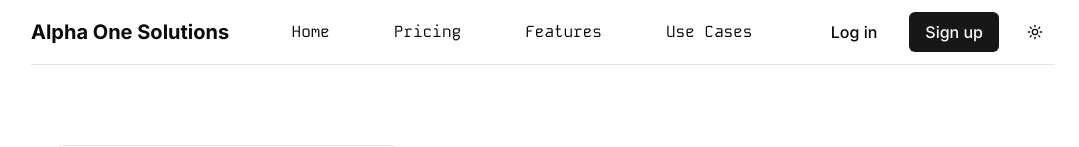
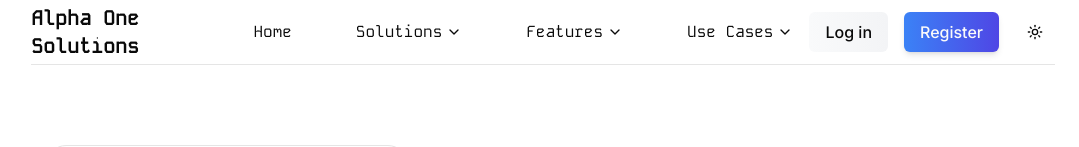
Before and after one commit to hardupet/solar, a Next.js app: page / in a window 1280 px wide. Shown: the top 147 px of the page, without its empty margins (97-1176 px from the left). Built offline with nearby package versions, Linux system fonts and the light colour scheme.

Commit message:
Fix: Changes the the navigation menu, both mobile and laptop view

```diff
--- a/components/shared/header/index.tsx
+++ b/components/shared/header/index.tsx
@@ -1,35 +1,187 @@
+"use client"
+
 import { Button } from "@/components/ui/button"
 import { ThemeToggle } from "@/components/shared/header/theme-toggle"
-import { MobileMenu } from "@/components/mobile-menu"
+import { MobileMenu } from "@/components/shared/header/mobile-menu"
+import { motion } from "framer-motion"
+import {
+  DropdownMenu,
+  DropdownMenuContent,
+  DropdownMenuItem,
+  DropdownMenuTrigger,
+} from "@/components/ui/dropdown-menu"
+import {
+  ChevronDown,
+  Sun,
+  Wind,
+  Leaf,
+  Battery,
+  LineChart,
+  Settings,
+  Shield,
+  Building2,
+  Home,
+  Factory,
+  CloudSun,
+  Gauge,
+  Lightbulb,
+  Users
+} from "lucide-react"
+import {
+  HoverCard,
+  HoverCardContent,
+  HoverCardTrigger,
+} from "@/components/ui/hover-card"
 
 export function Header() {
+  const navItems = [
+    {
+      text: "Home",
+      dropdownItems: [] // no dropdown for home
+    },
+    {
+      text: "Solutions",
+      dropdownItems: [
+        { text: "Solar Energy", icon: Sun },
+        { text: "Wind Power", icon: Wind },
+        { text: "Energy Storage", icon: Battery },
+        { text: "Smart Monitoring", icon: Gauge }
+      ]
+    },
+    {
+      text: "Features",
+      dropdownItems: [
+        { text: "Energy Analytics", icon: LineChart },
+        { text: "Weather Forecasting", icon: CloudSun },
+        { text: "System Integration", icon: Settings },
+        { text: "Smart Grid", icon: Lightbulb },
+        { text: "Data Security", icon: Shield }
+      ]
+    },
+    {
+      text: "Use Cases",
+      dropdownItems: [
+        { text: "Residential", icon: Home },
+        { text: "Commercial", icon: Building2 },
+        { text: "Industrial", icon: Factory },
+        { text: "Community Solar", icon: Users },
+        { text: "Sustainability", icon: Leaf }
+      ]
+    },
+  ]
+
+  const navVariants = {
+    hidden: { opacity: 0, y: -10 },
+    visible: (i: number) => ({
+      opacity: 1,
+      y: 0,
+      transition: {
+        delay: i * 0.1,
+        duration: 0.5,
+      },
+    }),
+  }
+
   return (
     <header className="sticky top-0 z-50 w-full border-b">
       <div className="container flex h-16 items-center justify-between">
         <div className="flex items-center space-x-2">
-          <span className="font-bold text-xl">Alpha One Solutions</span>
+          <span className="font-bold text-xl font-kode-mono">Alpha One Solutions</span>
         </div>
         <nav className="hidden md:flex-1 md:flex md:justify-center">
           <div className="flex items-center space-x-8 font-kode-mono">
-            <Button variant="ghost" className="text-base">
-              Home
-            </Button>
-            <Button variant="ghost" className="text-base">
-              Pricing
-            </Button>
-            <Button variant="ghost" className="text-base">
-              Features
-            </Button>
-            <Button variant="ghost" className="text-base">
-              Use Cases
-            </Button>
+            {navItems.map((item, i) => (
+              <motion.div
+                key={item.text}
+                custom={i}
+                initial="hidden"
+                animate="visible"
+                variants={navVariants}
+                whileHover={{ scale: 1.05 }}
+                whileTap={{ scale: 0.95 }}
+              >
+                {item.dropdownItems.length > 0 ? (
+                  <HoverCard openDelay={0} closeDelay={100}>
+                    <HoverCardTrigger asChild>
+                      <Button
+                        variant="ghost"
+                        className="text-base relative group flex items-center gap-1"
+                      >
+                        {item.text}
+                        <ChevronDown className="h-4 w-4" />
+                        <motion.div
+                          className="absolute -bottom-1 left-0 w-0 h-0.5 bg-blue-500 group-hover:w-full"
+                          transition={{ duration: 0.3 }}
+                          whileHover={{ width: "100%" }}
+                        />
+                      </Button>
+                    </HoverCardTrigger>
+                    <HoverCardContent
+                      className="w-56 bg-white dark:bg-gray-900 p-2"
+                      align="center"
+                      sideOffset={8}
+                    >
+                      {item.dropdownItems.map((dropdownItem, index) => (
+                        <motion.div
+                          key={dropdownItem.text}
+                          initial={{ opacity: 0, y: -10 }}
+                          animate={{ opacity: 1, y: 0 }}
+                          transition={{ delay: index * 0.05 }}
+                        >
+                          <Button
+                            variant="ghost"
+                            className="flex w-full items-center gap-2 cursor-pointer p-2 hover:bg-gray-100 dark:hover:bg-gray-800 rounded-md font-kode-mono text-sm"
+                          >
+                            <dropdownItem.icon className="h-4 w-4" />
+                            {dropdownItem.text}
+                          </Button>
+                        </motion.div>
+                      ))}
+                    </HoverCardContent>
+                  </HoverCard>
+                ) : (
+                  <Button
+                    variant="ghost"
+                    className="text-base relative group"
+                  >
+                    {item.text}
+                    <motion.div
+                      className="absolute -bottom-1 left-0 w-0 h-0.5 bg-blue-500 group-hover:w-full"
+                      transition={{ duration: 0.3 }}
+                      whileHover={{ width: "100%" }}
+                    />
+                  </Button>
+                )}
+              </motion.div>
+            ))}
           </div>
         </nav>
         <div className="hidden md:flex items-center space-x-4">
-          <Button variant="ghost" className="text-base">
-            Log in
-          </Button>
-          <Button className="text-base">Sign up</Button>
+          <motion.div
+            whileHover={{ scale: 1.05 }}
+            whileTap={{ scale: 0.95 }}
+          >
+            <Button
+              variant="ghost"
+              className="text-base bg-gradient-to-r from-gray-50 to-gray-100 dark:from-gray-800 dark:to-gray-900 hover:shadow-lg"
+            >
+              Log in
+            </Button>
+          </motion.div>
+
+          <motion.div
+            whileHover={{ scale: 1.05 }}
+            whileTap={{ scale: 0.95 }}
+            initial={{ opacity: 0, x: -20 }}
+            animate={{ opacity: 1, x: 0 }}
+            transition={{ duration: 0.3 }}
+          >
+            <Button
+              className="text-base bg-gradient-to-r from-blue-500 to-indigo-600 hover:from-blue-600 hover:to-indigo-700 shadow-md hover:shadow-xl transition-all duration-200"
+            >
+              Register
+            </Button>
+          </motion.div>
           <ThemeToggle />
         </div>
         {/* Mobile Controls */}
--- a/components/shared/header/mobile-menu.tsx
+++ b/components/shared/header/mobile-menu.tsx
@@ -3,9 +3,89 @@
 import { Menu } from "lucide-react"
 import { Button } from "@/components/ui/button"
 import { Sheet, SheetContent, SheetTrigger } from "@/components/ui/sheet"
-import { ThemeToggle } from "@/components/shared/header/theme-toggle"
+// import { ThemeToggle } from "@/components/shared/header/theme-toggle"
+import { motion } from "framer-motion"
+import {
+  Sun,
+  Wind,
+  Leaf,
+  Battery,
+  LineChart,
+  Settings,
+  Shield,
+  Building2,
+  Home,
+  Factory,
+  CloudSun,
+  Gauge,
+  Lightbulb,
+  Users,
+  ChevronRight
+} from "lucide-react"
+import { useState } from "react"
 
 export function MobileMenu() {
+  const [openSubmenu, setOpenSubmenu] = useState<string | null>(null)
+
+  const menuItems = [
+    {
+      text: "Home",
+      icon: Home,
+      subItems: []
+    },
+    {
+      text: "Solutions",
+      icon: Sun,
+      subItems: [
+        { text: "Solar Energy", icon: Sun },
+        { text: "Wind Power", icon: Wind },
+        { text: "Energy Storage", icon: Battery },
+        { text: "Smart Monitoring", icon: Gauge }
+      ]
+    },
+    {
+      text: "Features",
+      icon: LineChart,
+      subItems: [
+        { text: "Energy Analytics", icon: LineChart },
+        { text: "Weather Forecasting", icon: CloudSun },
+        { text: "System Integration", icon: Settings },
+        { text: "Smart Grid", icon: Lightbulb },
+        { text: "Data Security", icon: Shield }
+      ]
+    },
+    {
+      text: "Use Cases",
+      icon: Building2,
+      subItems: [
+        { text: "Residential", icon: Home },
+        { text: "Commercial", icon: Building2 },
+        { text: "Industrial", icon: Factory },
+        { text: "Community Solar", icon: Users },
+        { text: "Sustainability", icon: Leaf }
+      ]
+    },
+  ]
+
+  const menuVariants = {
+    hidden: { opacity: 0, x: 20 },
+    visible: (i: number) => ({
+      opacity: 1,
+      x: 0,
+      transition: {
+        delay: i * 0.1,
+      },
+    }),
+  }
+
+  const toggleSubmenu = (text: string) => {
+    if (openSubmenu === text) {
+      setOpenSubmenu(null)
+    } else {
+      setOpenSubmenu(text)
+    }
+  }
+
   return (
     <Sheet>
       <SheetTrigger asChild>
@@ -14,25 +94,86 @@ export function MobileMenu() {
           <span className="sr-only">Toggle menu</span>
         </Button>
       </SheetTrigger>
-      <SheetContent side="right" className="w-[300px] sm:w-[400px]">
+      <SheetContent
+        side="right"
+        className="w-[300px] sm:w-[400px] bg-white dark:bg-gray-900 border-l dark:border-gray-800"
+      >
         <nav className="flex flex-col gap-4 mt-8">
-          <Button variant="ghost" className="w-full justify-start text-lg">
-            Home
-          </Button>
-          <Button variant="ghost" className="w-full justify-start text-lg">
-            Pricing
-          </Button>
-          <Button variant="ghost" className="w-full justify-start text-lg">
-            Features
-          </Button>
-          <Button variant="ghost" className="w-full justify-start text-lg">
-            Use Cases
-          </Button>
+          {menuItems.map((item, i) => (
+            <motion.div
+              key={item.text}
+              custom={i}
+              initial="hidden"
+              animate="visible"
+              variants={menuVariants}
+            >
+              <Button
+                variant="ghost"
+                className="w-full justify-between text-lg font-kode-mono flex items-center"
+                onClick={() => toggleSubmenu(item.text)}
+              >
+                <span className="flex items-center gap-2">
+                  <item.icon className="h-4 w-4" />
+                  {item.text}
+                </span>
+                {item.subItems.length > 0 && (
+                  <ChevronRight
+                    className={`h-4 w-4 transition-transform duration-200 ${
+                      openSubmenu === item.text ? 'rotate-90' : ''
+                    }`}
+                  />
+                )}
+              </Button>
+              {item.subItems.length > 0 && openSubmenu === item.text && (
+                <motion.div
+                  className="ml-4 mt-2 space-y-1"
+                  initial={{ opacity: 0, height: 0 }}
+                  animate={{ opacity: 1, height: "auto" }}
+                  exit={{ opacity: 0, height: 0 }}
+                >
+                  {item.subItems.map((subItem, j) => (
+                    <motion.div
+                      key={subItem.text}
+                      initial={{ opacity: 0, x: -10 }}
+                      animate={{ opacity: 1, x: 0 }}
+                      transition={{ delay: j * 0.05 }}
+                    >
+                      <Button
+                        variant="ghost"
+                        className="w-full justify-start text-sm font-kode-mono pl-6 flex items-center gap-2"
+                      >
+                        <subItem.icon className="h-4 w-4" />
+                        {subItem.text}
+                      </Button>
+                    </motion.div>
+                  ))}
+                </motion.div>
+              )}
+            </motion.div>
+          ))}
+
           <div className="flex flex-col gap-2 mt-4">
-            <Button variant="outline" className="w-full">
-              Log in
-            </Button>
-            <Button className="w-full">Sign up</Button>
+            <motion.div
+              initial={{ opacity: 0, y: 20 }}
+              animate={{ opacity: 1, y: 0 }}
+              transition={{ delay: 0.4 }}
+            >
+              <Button variant="outline" className="w-full font-kode-mono">
+                Log in
+              </Button>
+            </motion.div>
+
+            <motion.div
+              initial={{ opacity: 0, y: 20 }}
+              animate={{ opacity: 1, y: 0 }}
+              transition={{ delay: 0.5 }}
+              whileHover={{ scale: 1.02 }}
+              whileTap={{ scale: 0.98 }}
+            >
+              <Button className="w-full bg-gradient-to-r from-blue-500 to-indigo-600 hover:from-blue-600 hover:to-indigo-700 font-kode-mono">
+                Register
+              </Button>
+            </motion.div>
           </div>
           <div className="mt-4">
             {/* <ThemeToggle /> */}
```
